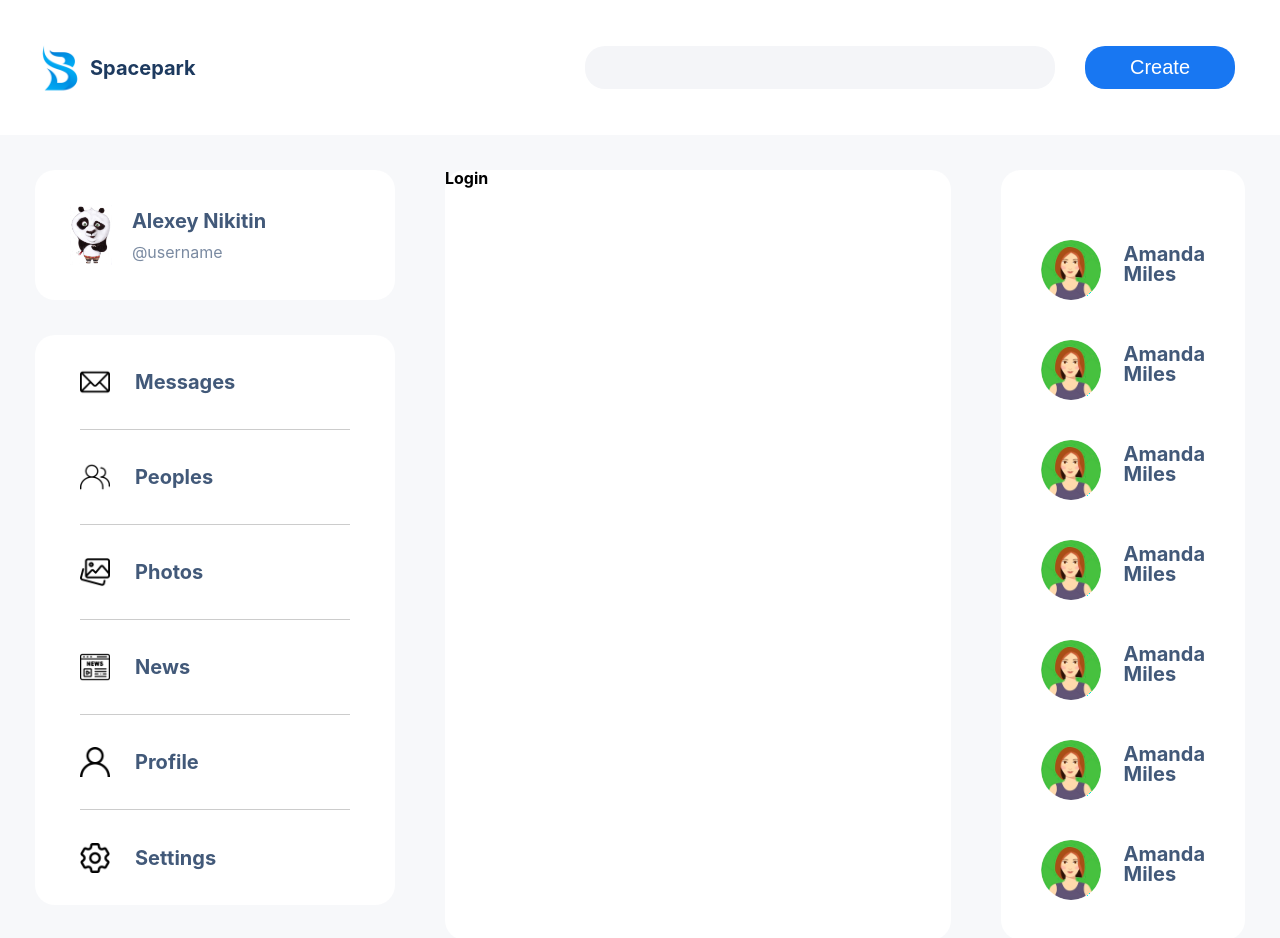
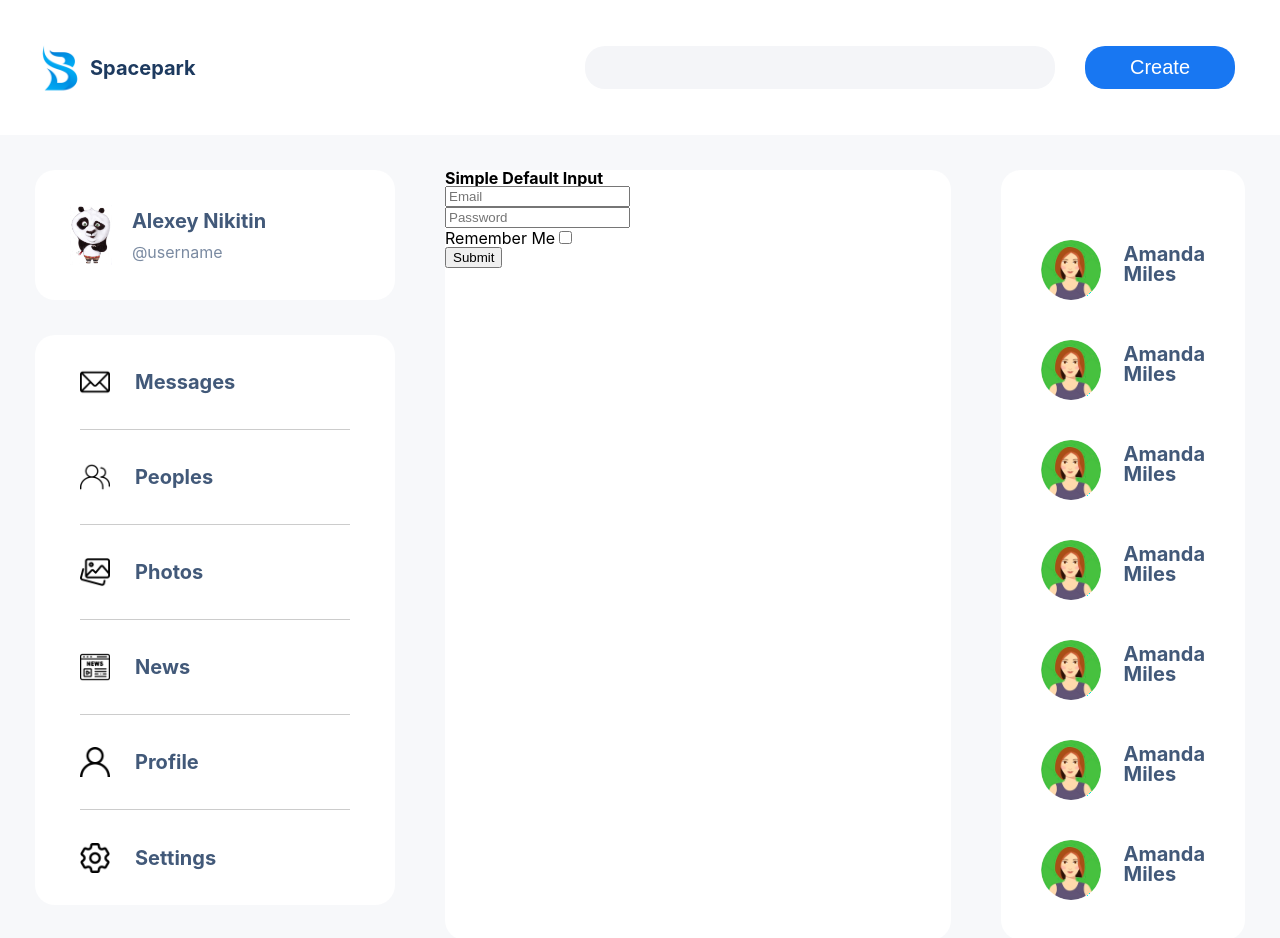
Before and after one commit to Alexey2576/social-network, a React (Create React App) app: page /peoples in a window 1280 px wide. Shown: the top 938 px of the page. Built offline with nearby package versions, Linux system fonts and the light colour scheme; no server answers.

Commit message:
Realise logging user

```diff
--- a/package.json
+++ b/package.json
@@ -14,11 +14,13 @@
     "@types/react-dom": "^17.0.0",
     "@types/react-redux": "^7.1.20",
     "@types/react-router-dom": "^5.3.2",
+    "final-form": "^4.20.6",
     "lodash": "^4.17.21",
     "node-sass": "^6.0.1",
     "react": "^17.0.2",
     "react-browser-router": "^2.1.2",
     "react-dom": "^17.0.2",
+    "react-final-form": "^6.5.7",
     "react-redux": "^7.2.6",
     "react-router-dom": "^6.0.2",
     "react-scripts": "4.0.3",
--- a/src/Components/Content/Content.tsx
+++ b/src/Components/Content/Content.tsx
@@ -4,7 +4,7 @@ import {Route, Routes} from "react-router-dom";
 import ContainerProfile from "./Profile/ContainerProfile";
 import ContainerMessages from "./Messages/ContainerMessages";
 import ContainerPeoples from "./Peoples/ContainerPeoples";
-import {Login} from "./Login/Login";
+import ContainerLogin from "./Login/Login";
 
 export const Content = () => {
    return (
@@ -17,7 +17,7 @@ export const Content = () => {
             <Route path="/peoples"
                    element={<ContainerPeoples/>}/>
             <Route path="/login"
-                   element={<Login/>}/>
+                   element={<ContainerLogin/>}/>
          </Routes>
 
       </div>
--- /dev/null
+++ b/src/Components/Content/Login/Form/MyForm.tsx
@@ -0,0 +1,35 @@
+import React from "react";
+import {Field, Form, FormRenderProps} from "react-final-form";
+import {UserLoginType} from "../../../../redux/auth-redux/authReducer";
+
+type MyFormType = {
+   onSubmit(loginData: UserLoginType): void
+}
+
+export const MyForm: React.FC<MyFormType> = (
+   {
+      onSubmit
+   }
+) => (
+   <Form
+      onSubmit={onSubmit}
+      render={
+         ({handleSubmit}) => (
+            <form onSubmit={handleSubmit}>
+               <h2>Simple Default Input</h2>
+               <div>
+                  <Field name="email" component="input" placeholder="Email"/>
+               </div>
+               <div>
+                  <Field name="password" component="input" placeholder="Password"/>
+               </div>
+               <div>
+                  <label>Remember Me</label>
+                  <Field name="rememberMe" component="input" type="checkbox"/>
+               </div>
+               <button type="submit">Submit</button>
+            </form>
+         )
+      }
+   />
+)
--- a/src/Components/Content/Login/Login.tsx
+++ b/src/Components/Content/Login/Login.tsx
@@ -1,9 +1,35 @@
-import React from 'react';
+import React, {ComponentType} from 'react';
+import {MyForm} from "./Form/MyForm";
+import {UserLoginType} from "../../../redux/auth-redux/authReducer";
+import {RootState} from "../../../redux/redax-store";
+import {compose} from "@reduxjs/toolkit";
+import {connect} from "react-redux";
+import {getLoggingData} from "../../../redux/auth-redux/authThunk";
+import {withAuthRedirect} from "../../../hoc/withAuthRedirect";
 
-export const Login = () => {
-   return (
-      <div>
-         <h1>Login</h1>
-      </div>
-   );
-};
+type ContainerLoginPropsType = MapStateToPropsType & MapDispatchToPropsType
+
+class ContainerLogin extends React.Component<ContainerLoginPropsType> {
+
+   onSubmitHandler = (loginData: UserLoginType) => this.props.getLoggingData(loginData)
+
+   render = () => {
+      return (
+         <div>
+            <MyForm onSubmit={this.onSubmitHandler}/>
+         </div>
+      );
+   }
+}
+
+type MapStateToPropsType = {}
+type MapDispatchToPropsType = {
+   getLoggingData(loginData: UserLoginType): void
+}
+
+const mapStateToProps = (state: RootState): MapStateToPropsType  => {
+   return {}
+}
+export default compose<ComponentType>(
+   connect(mapStateToProps, { getLoggingData }),
+)(ContainerLogin)
--- a/src/Components/Header/Header.tsx
+++ b/src/Components/Header/Header.tsx
@@ -26,7 +26,7 @@ export const Header: React.FC<HeaderType> = (
             {isAuth
                ?  <>
                      <h4 className={s.header__profile_login}>{login}</h4>
-                     <img className={s.header__profile_img} src={ava} alt="photo"/>
+                     <img className={s.header__profile_img} src={ava} alt="photos"/>
                   </>
                : <button className={s.header__profile_btn}>Create</button>
             }
--- a/src/api/api.ts
+++ b/src/api/api.ts
@@ -1,4 +1,5 @@
 import axios from "axios";
+import {UserLoginType} from "../redux/auth-redux/authReducer";
 
 const instanceAxios = axios.create({
    withCredentials:true,
@@ -31,7 +32,10 @@ export const profileAPI = {
 }
 
 export const headerAPI = {
-   getAuthData: () => {
+   getLoggedData: () => {
       return instanceAxios.get('auth/me').then(response => response.data)
-   }
+   },
+   getLoginData: (loginData: UserLoginType) =>{
+      return instanceAxios.post('auth/login', loginData).then(response => response.data)
+   },
 }
--- a/src/hoc/withAuthRedirect.tsx
+++ b/src/hoc/withAuthRedirect.tsx
@@ -1,7 +1,7 @@
 import {RootState} from "../redux/redax-store";
 import React, {ComponentType} from "react";
-import {Login} from "../Components/Content/Login/Login";
 import {connect} from "react-redux";
+import ContainerLogin from "../Components/Content/Login/Login";
 
 type MapStateToPropsType = {
    isAuth: boolean
@@ -15,7 +15,7 @@ const mapStateToProps = (state: RootState): MapStateToPropsType => {
 export function withAuthRedirect<T>(Component: ComponentType<T>) {
    const ComponentWithAuthRedirectProp = (props: MapStateToPropsType) => {
       let {isAuth, ...restProps} = props
-      if (!isAuth) return <Login/>
+      if (!isAuth) return <ContainerLogin/>
       return <Component {...restProps as T}/>
    }
    return connect(mapStateToProps)(ComponentWithAuthRedirectProp)
--- a/src/redux/auth-redux/authActions.ts
+++ b/src/redux/auth-redux/authActions.ts
@@ -1,8 +1,11 @@
 export enum AUTH_ACTIONS_TYPES {
    SET_AUTH_DATA = 'authReducer/SET_AUTH_DATA',
+   SET_LOGIN_DATA = 'authReducer/SET_LOGIN_DATA',
 }
 
-export type AuthActionCreatorsType = ReturnType<typeof setAuthData>
+export type AuthActionCreatorsType =
+   ReturnType<typeof setAuthData>
+   // | ReturnType<typeof setLoginData>
 
 export const setAuthData = (id: number, email: string, login: string, isAuth: boolean) => (
    {
@@ -10,3 +13,10 @@ export const setAuthData = (id: number, email: string, login: string, isAuth: bo
       payload: { id, email, login, isAuth, }
    } as const
 )
+
+// export const setLoginData = (email: string, password: string, rememberMe: boolean, captcha: boolean,) => (
+//    {
+//       type: AUTH_ACTIONS_TYPES.SET_LOGIN_DATA,
+//       login: { email, password, rememberMe, captcha }
+//    } as const
+// )
--- a/src/redux/auth-redux/authReducer.ts
+++ b/src/redux/auth-redux/authReducer.ts
@@ -6,6 +6,12 @@ export type UserLoggedType = {
    email: string | null
    login: string | null
    isAuth: boolean
+}
+export type UserLoginType = {
+   email: string | null
+   password: string | null
+   rememberMe: boolean
+   captcha: boolean
 }
 
 const initialAuthState: UserLoggedType = {
@@ -17,12 +23,15 @@ const initialAuthState: UserLoggedType = {
 
 export const authReducer = (state: UserLoggedType = initialAuthState, action: ActionCreatorsType): UserLoggedType => {
    switch (action.type) {
-      case AUTH_ACTIONS_TYPES.SET_AUTH_DATA: {
+      case AUTH_ACTIONS_TYPES.SET_AUTH_DATA:
          return {
             ...state,
             ...action.payload
          }
-      }
+      // case AUTH_ACTIONS_TYPES.SET_LOGIN_DATA:
+      //    return {
+      //       ...state,
+      //    }
       default: return state
    }
 }
--- a/src/redux/auth-redux/authThunk.ts
+++ b/src/redux/auth-redux/authThunk.ts
@@ -1,11 +1,19 @@
 import {ThunkDispatchType, ThunkType} from "../redax-store";
 import {headerAPI} from "../../api/api";
 import {setAuthData} from "./authActions";
+import {UserLoginType} from "./authReducer";
 
 export const getAuthData = (): ThunkType => async (dispatch: ThunkDispatchType) => {
-   let data = await headerAPI.getAuthData()
+   let data = await headerAPI.getLoggedData()
    if (data.resultCode === 0) {
       const {id, email, login} = data.data
       dispatch(setAuthData(id, email, login, true))
    }
 }
+
+export const getLoggingData = (loginData: UserLoginType): ThunkType => async () => {
+   let data = await headerAPI.getLoginData(loginData)
+   if (data.resultCode === 0) {
+      getAuthData()
+   }
+}
--- a/src/redux/redax-store.ts
+++ b/src/redux/redax-store.ts
@@ -1,25 +1,12 @@
 import {configureStore} from '@reduxjs/toolkit'
 import {messagesReducer} from "./messages-redux/MessagesReducer";
 import {profileReducer} from "./profile-redux/profileReducer";
-import {
-   addPostAC,
-   changeValuePostAC,
-   ProfileActionCreatorsType,
-   setProfileUserInfo
-} from "./profile-redux/profileActions";
+import {ProfileActionCreatorsType} from "./profile-redux/profileActions";
 import {peoplesReducer} from "./peoples-redux/peoplesReducer";
-import {
-   followSuccess, PeoplesActionCreatorsType,
-   setCurrentPage,
-   setIsFetching,
-   setIsFollowing,
-   setPeoples,
-   setTotalCount,
-   unfollowSuccess,
-} from "./peoples-redux/peoplesActions";
-import {addMessageAC, changeValueMessageAC, MessagesActionCreatorsType} from "./messages-redux/messagesActions";
+import {PeoplesActionCreatorsType,} from "./peoples-redux/peoplesActions";
+import {MessagesActionCreatorsType} from "./messages-redux/messagesActions";
 import {authReducer} from "./auth-redux/authReducer";
-import {AuthActionCreatorsType, setAuthData} from "./auth-redux/authActions";
+import {AuthActionCreatorsType} from "./auth-redux/authActions";
 import thunk, {ThunkAction, ThunkDispatch} from "redux-thunk";
 
 export const store = configureStore({
@@ -42,3 +29,6 @@ export type RootState = ReturnType<typeof store.getState>
 export type AppDispatch = typeof store.dispatch
 export type ThunkType = ThunkAction<Promise<void>, RootState, unknown, ActionCreatorsType>
 export type ThunkDispatchType = ThunkDispatch<RootState, unknown, ActionCreatorsType>;
+
+// @ts-ignore
+window.store = store
```
Also changed, not shown: 1 other file (tests, documents, lock files or other folders).
